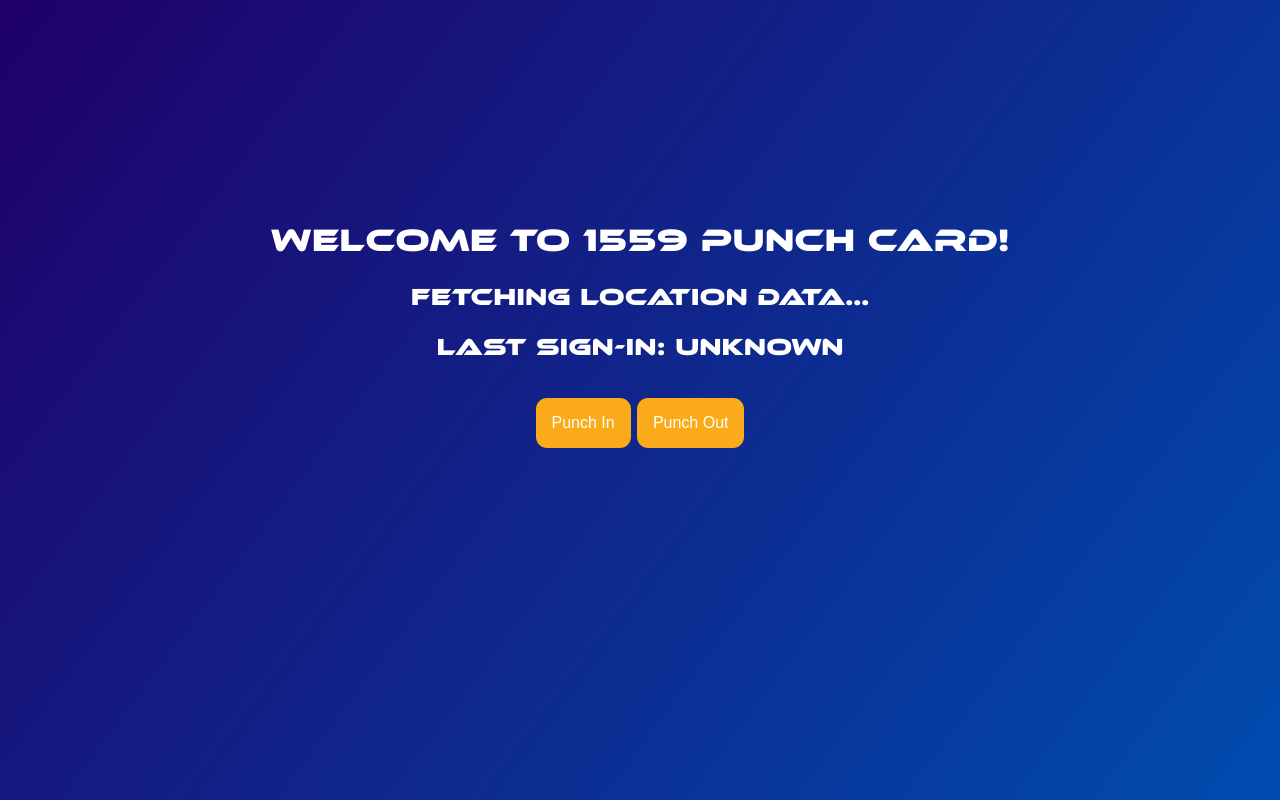
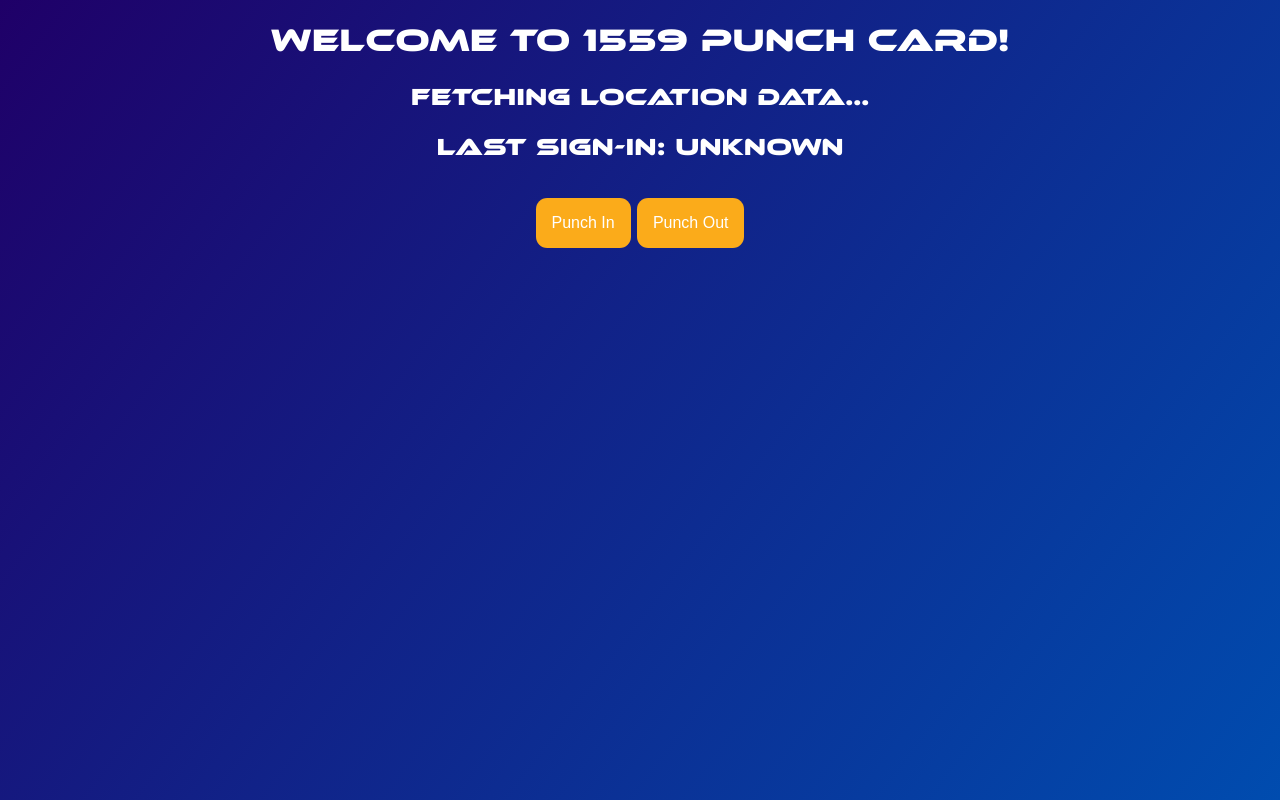
Before and after one commit to NDev02/1559PunchCard, a plain HTML site: page index.html in a window 1280 px wide. Drawn offline with Linux system fonts and the light colour scheme.

Commit message:
Update main.css

```diff
--- a/main.css
+++ b/main.css
@@ -17,14 +17,6 @@ html
     color: white;
 }
 
-body
-{
-    display: grid;
-    grid-template-rows: 1fr 2fr 1fr;
-    height: 100%;
-    margin: 0;
-}
-
 button
 {
     background: #fbab1a;
```
